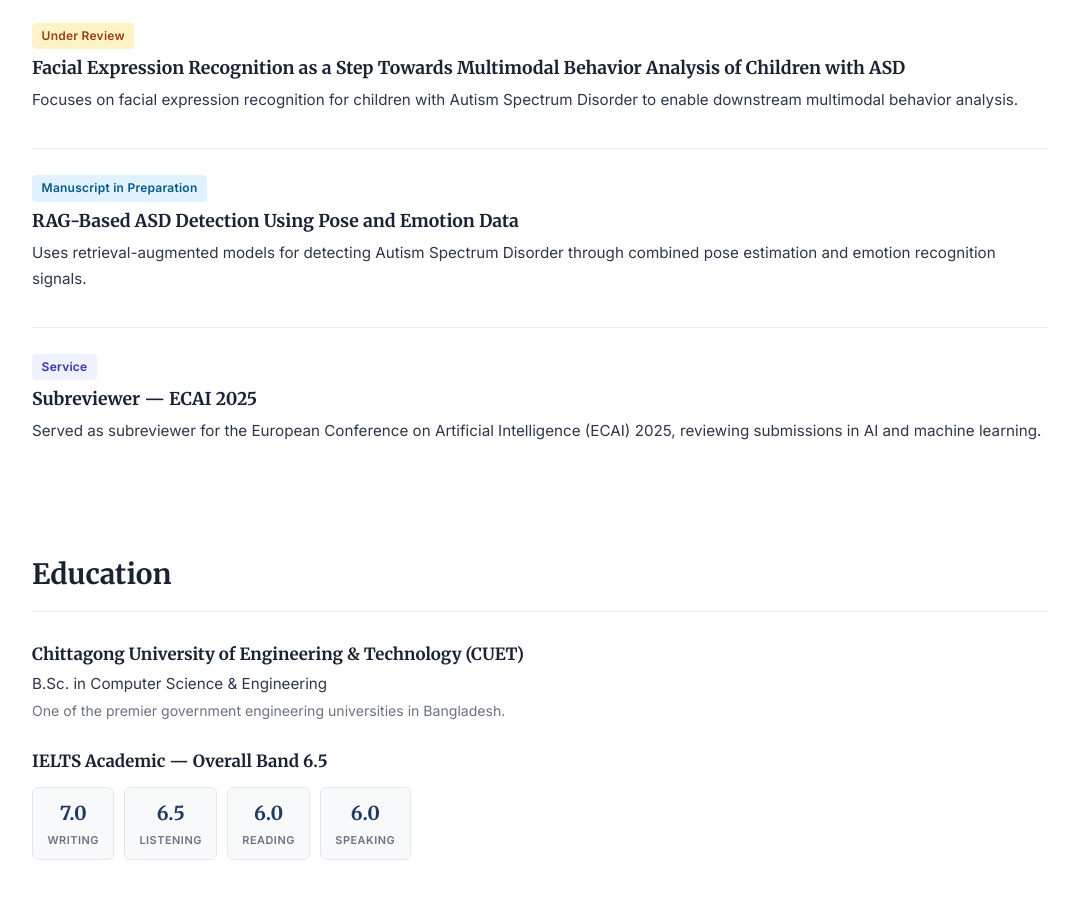
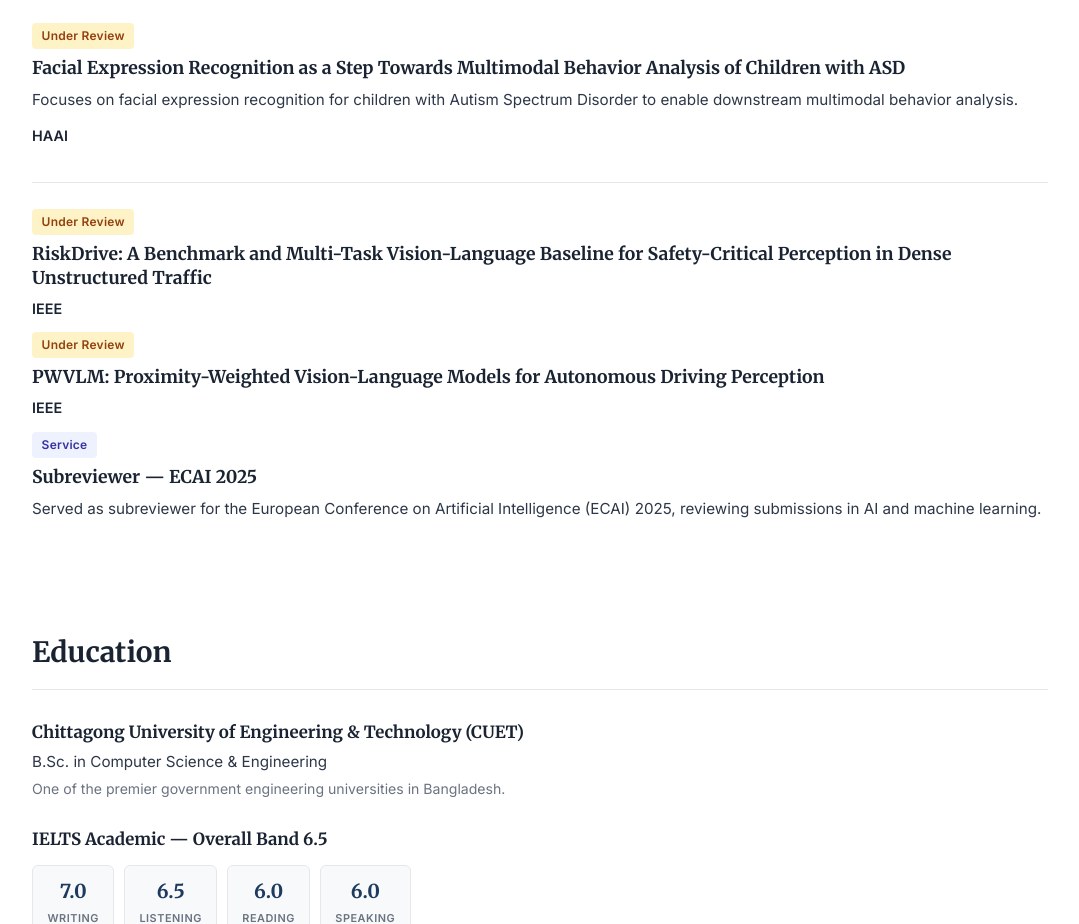
Before and after one commit to forhadsidhu/sharif, a plain HTML site: page docs/index.html in a window 1280 px wide. Shown: the part 6942-7866 px from the top of the page, without its empty margins (100-1179 px from the left). Drawn offline with Linux system fonts and the light colour scheme.

Commit message:
added research info

```diff
--- a/docs/index.html
+++ b/docs/index.html
@@ -1013,23 +1013,40 @@
                 </div>
             </div>
 
-            <div class="research-item">
+             <div class="research-item">
                 <span class="status-tag tag-review">Under Review</span>
                 <h3 class="project-title">Facial Expression Recognition as a Step Towards Multimodal Behavior Analysis of Children with ASD</h3>
                 <p class="project-desc">
                     Focuses on facial expression recognition for children with Autism Spectrum Disorder to enable
                     downstream multimodal behavior analysis.
                 </p>
+                 <div class="project-meta">
+                    <span class="venue">HAAI</span>
+            </div>
             </div>
 
+             <div class="research-item">
+                <span class="status-tag tag-review">Under Review</span>
+                <h3 class="project-title">RiskDrive: A Benchmark and Multi-Task Vision-Language Baseline for Safety-Critical Perception in Dense Unstructured Traffic</h3>
+                <div class="project-meta">
+                    <span class="venue">IEEE</span>
+            </div>
             <div class="research-item">
+                <span class="status-tag tag-review">Under Review</span>
+                <h3 class="project-title">PWVLM: Proximity-Weighted Vision-Language Models for Autonomous Driving Perception</h3>
+                <div class="project-meta">
+                    <span class="venue">IEEE</span>
+            </div>
+
+
+            <!-- <div class="research-item">
                 <span class="status-tag tag-prep">Manuscript in Preparation</span>
                 <h3 class="project-title">RAG-Based ASD Detection Using Pose and Emotion Data</h3>
                 <p class="project-desc">
                     Uses retrieval-augmented models for detecting Autism Spectrum Disorder through combined pose
                     estimation and emotion recognition signals.
                 </p>
-            </div>
+            </div> -->
 
             <div class="research-item">
                 <span class="status-tag tag-sub">Service</span>
```
